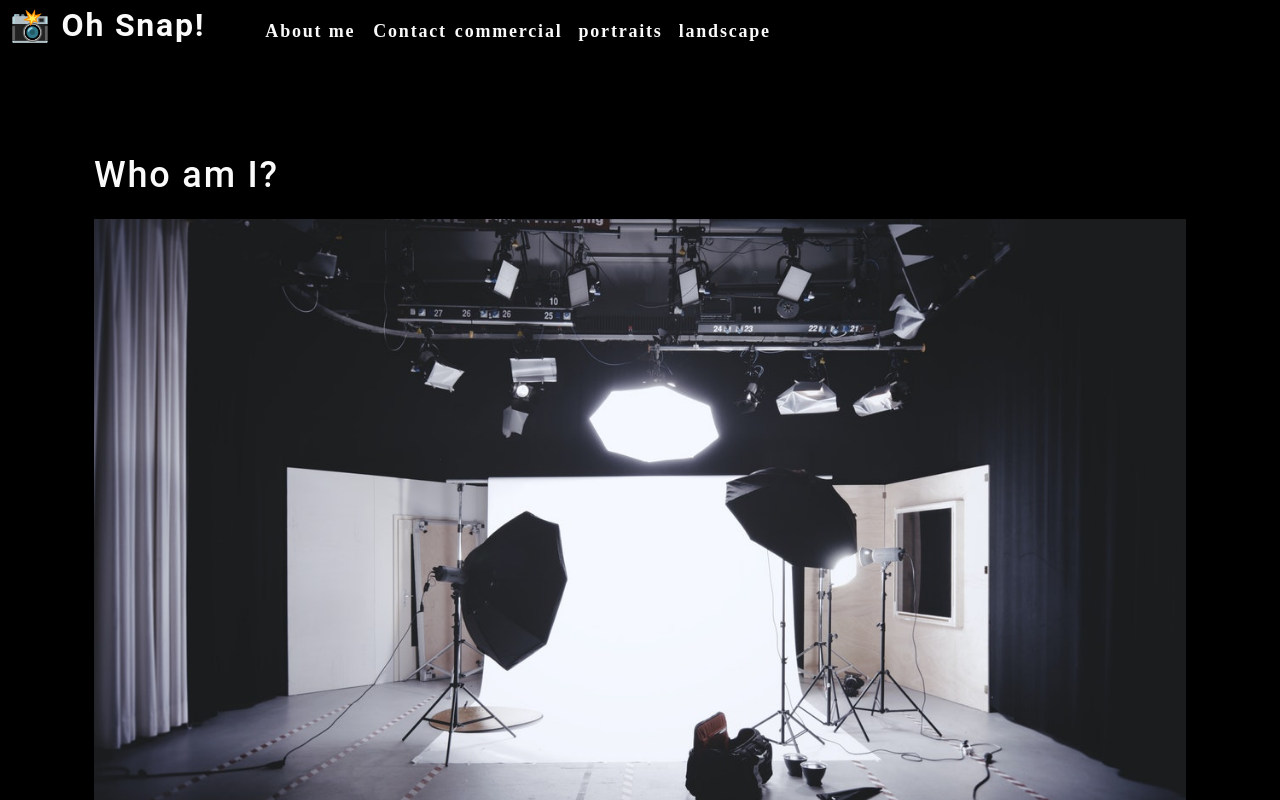
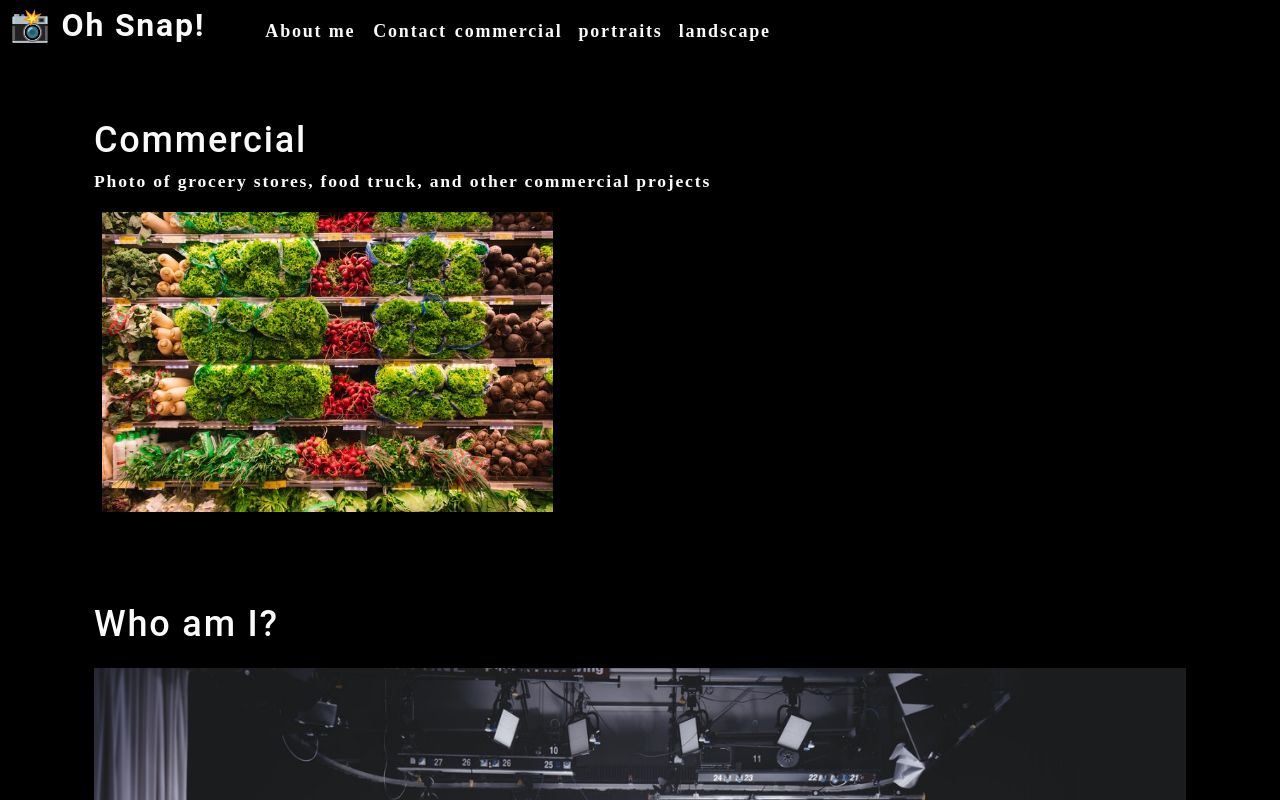
Before and after one commit to khyan22/photo-port, a React (Create React App) app: page / in a window 1280 px wide. Shown: the top 800 px of the page. Built offline with nearby package versions, Linux system fonts and the light colour scheme.

Commit message:
added gallery component

```diff
--- a/src/App.js
+++ b/src/App.js
@@ -1,6 +1,7 @@
 import React from 'react';
 import About from './components/About';
 import Nav from './components/Nav';
+import Gallery from './components/Gallery';
 import './App.css';
 
 function App() {
@@ -8,6 +9,7 @@ function App() {
     <div>
       <Nav></Nav>
       <main>
+        <Gallery></Gallery>
         <About></About>
       </main>
     </div>
--- /dev/null
+++ b/src/components/Gallery/index.js
@@ -0,0 +1,26 @@
+import React from 'react';
+import { capitalizeFirstLetter } from '../../utils/helpers';
+import photo from '../../assets/small/commercial/0.jpg'
+
+function Gallery(props) {
+  const currentCategory = {
+    name: 'Commercial',
+    description: 'Photo of grocery stores, food truck, and other commercial projects'
+  };
+
+  return (
+    <section>
+      <h1>{capitalizeFirstLetter(currentCategory.name)}</h1>
+      <p>{currentCategory.description}</p>
+      <div className='flex-row'>
+        <img
+          src={photo}
+          alt='Commercial Example'
+          className='img-thumbnail mx-1'
+        />
+      </div>
+    </section>
+  );
+};
+
+export default Gallery;
--- a/src/components/Nav/index.js
+++ b/src/components/Nav/index.js
@@ -23,7 +23,7 @@ function Nav() {
   return (
     <header className='flex-row px-1'>
       <h2>
-        <a href='/'>
+        <a data-testid='link' href='/'>
           <span role='img' aria-label='camera'>📸</span> Oh Snap!
         </a>
       </h2>
@@ -31,7 +31,7 @@ function Nav() {
       <nav>
         <ul className='flex-row'>
           <li className='mx-2'>
-            <a href='#about'>
+            <a data-testid='about' href='#about'>
               About me
             </a>
           </li>
```
Also changed, not shown: package.json (+8 -5 lines), 2 other files (tests, documents, lock files or other folders).
